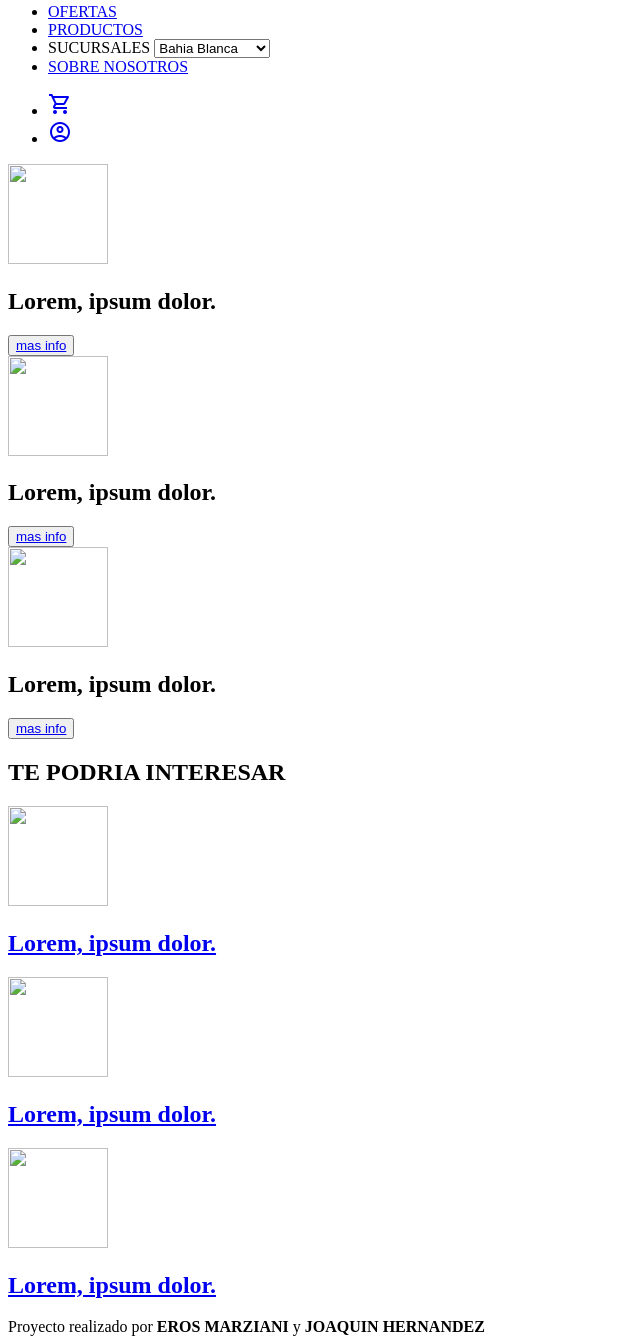
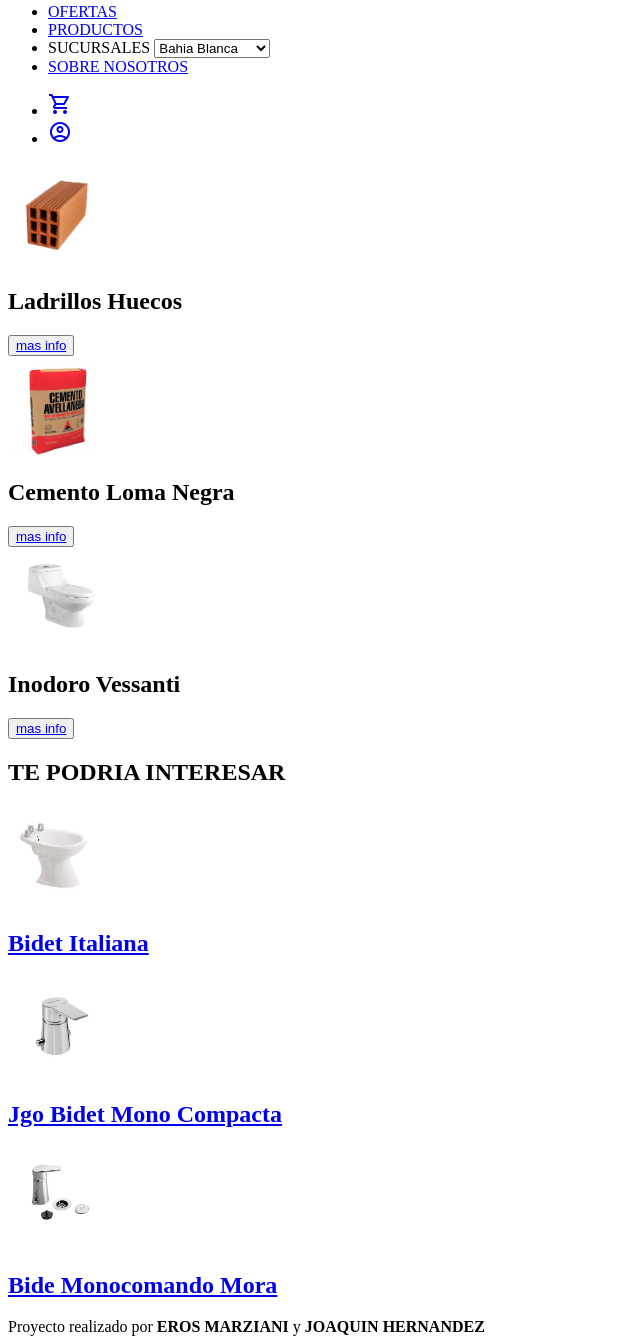
Before and after one commit to erosmarziani/ProyectoHTML_Hernandez_Marziani, a plain HTML site: page index.html in a window 1280 px wide. Shown: the part 297-1640 px from the top of the page, without its empty margins (0-640 px from the left). Drawn offline with nearby package versions, Linux system fonts and the light colour scheme.

Commit message:
imagenes y algunos arreglos

```diff
--- a/index.html
+++ b/index.html
@@ -4,7 +4,7 @@
     <meta charset="UTF-8">
     <meta name="viewport" content="width=device-width, initial-scale=1.0">
     <title>BuildYourDreams</title>
-    <link rel="icon" href="img/logo principal.png" type="image/x-icon"> <!--falta poner el link a la img -->
+    <link rel="icon" href="img/logo principal.png" type="image/x-icon">
     <link rel="stylesheet"
         href="https://fonts.googleapis.com/css2?family=Material+Symbols+Outlined:opsz,wght,FILL,GRAD@24,400,0,0" />
     <link rel="stylesheet"
@@ -49,22 +49,22 @@
         <section>
             <article>
                 <a>
-                        <img src="../ProyectoHTML_Hernandez_Marziani/IMG/descarga.jpg" width="100" height="100">
-                        <h2>Lorem, ipsum dolor.</h2>
+                    <img src="../ProyectoHTML_Hernandez_Marziani/IMG/ladrillo.png" width="100" height="100">
+                    <h2>Ladrillos Huecos</h2>
                     <button><a href="masinfo.html">mas info</a></button>
                     </a>
                     </article>
                     <article>
                         <a>
-                        <img src="../ProyectoHTML_Hernandez_Marziani/IMG/descarga.jpg" width="100" height="100">
-                        <h2>Lorem, ipsum dolor.</h2>
+                    <img src="../ProyectoHTML_Hernandez_Marziani/IMG/cemento.png" width="100" height="100">
+                    <h2>Cemento Loma Negra</h2>
                     <button><a href="masinfo.html">mas info</a></button>
                     </a>
                     </article>
                     <article>
                         <a>
-                        <img src="../ProyectoHTML_Hernandez_Marziani/IMG/descarga.jpg" width="100" height="100">
-                        <h2>Lorem, ipsum dolor.</h2>
+                    <img src="../ProyectoHTML_Hernandez_Marziani/IMG/inodoros.png" width="100" height="100">
+                    <h2>Inodoro Vessanti</h2>
                     <button><a href="masinfo.html">mas info</a></button>
                     </a>
                     </article>
@@ -74,40 +74,28 @@
                 <h2>TE PODRIA INTERESAR</h2>
                 <article>
                     <a href="masinfo.html">
-                        <img src="../ProyectoHTML_Hernandez_Marziani/IMG/descarga.jpg" width="100" height="100">
-                        <h2>Lorem, ipsum dolor.</h2>
+                        <img src="../ProyectoHTML_Hernandez_Marziani/IMG/Bide_Italiana.png" width="100" height="100">
+                        <h2>Bidet Italiana</h2>
                     </a>
                 </article>
 
                 <article>
                     <a href="masinfo.html">
-                        <img src="../ProyectoHTML_Hernandez_Marziani/IMG/descarga.jpg" width="100" height="100">
-                        <h2>Lorem, ipsum dolor.</h2>
+                        <img src="../ProyectoHTML_Hernandez_Marziani/IMG/bide.png" width="100" height="100">
+                        <h2>Jgo Bidet Mono Compacta</h2>
                     </a>
                 </article>
                 <article>
                     <a href="masinfo.html">
-                        <img src="../ProyectoHTML_Hernandez_Marziani/IMG/descarga.jpg" width="100" height="100">
-                        <h2>Lorem, ipsum dolor.</h2>
+                        <img src="../ProyectoHTML_Hernandez_Marziani/IMG/griferia.png" width="100" height="100">
+                        <h2>Bide Monocomando Mora</h2>
                     </a>
                 </article>
+            </section>
         </aside>
         </main>
         <footer>
             <p>Proyecto realizado por <b>EROS MARZIANI</b> y <b>JOAQUIN HERNANDEZ</b></p>
         </footer>
-            </section>
-            <section>
-
-            </section>
-            <section>
-
-            </section>
-        </aside>
-    </main>
-    <footer>
-
-    </footer>
-
 </body>
 </html>
```
Also changed, not shown: IMG/Bide_Italiana.png (added), IMG/bide.png (added), IMG/griferia.png (added), IMG/inodoros.png (added), IMG/ladrillo.png (added). Lines whose indentation alone changed are shown as unchanged.
